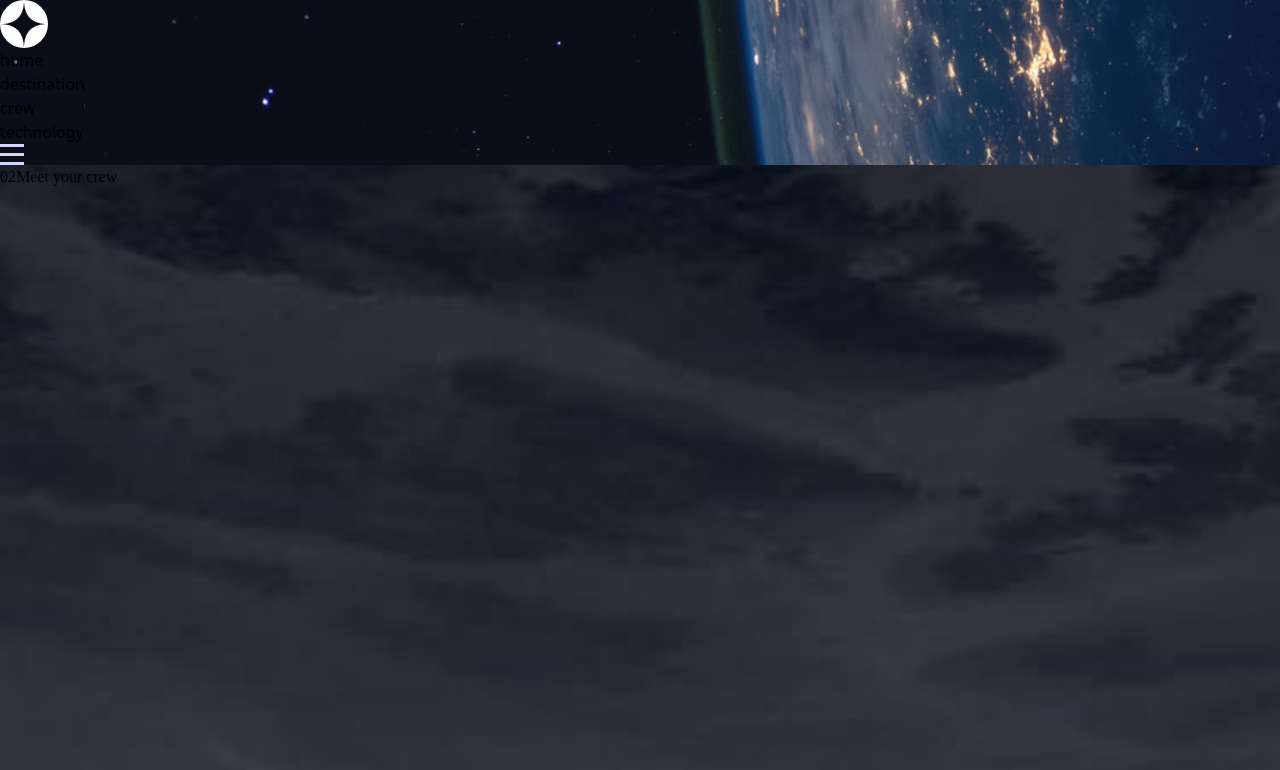
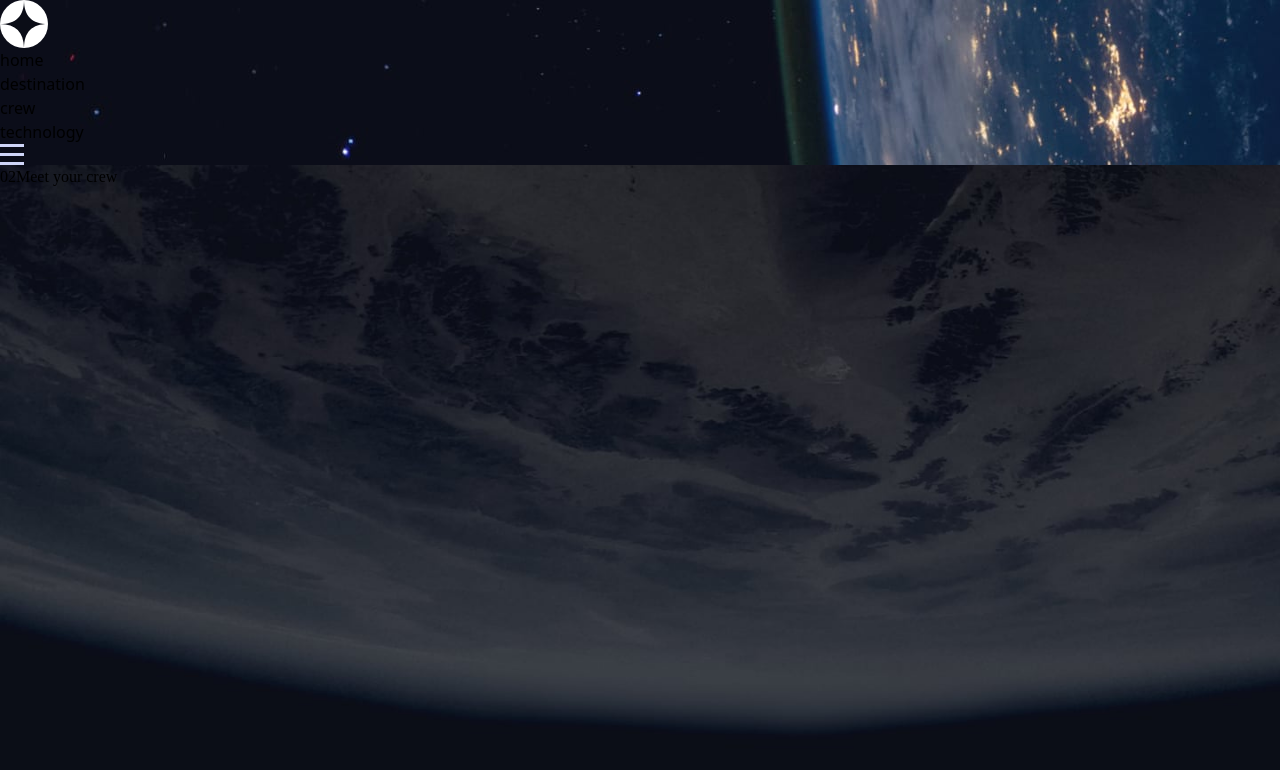
Before and after one commit to matthewkuria/space-tourism-website, a React (Vite) app: page /crew in a window 1280 px wide. Shown: the top 770 px of the page. Built offline with nearby package versions, Linux system fonts and the light colour scheme; a web font is replaced by a local one.

Commit message:
add the responsiveness to the body of the hero section

```diff
--- a/src/index.css
+++ b/src/index.css
@@ -10,10 +10,13 @@ h1{
 }
 
 body {
-      top: 0;
+     background-image: url("./assets/home/background-home-mobile.jpg");
+     background-size: cover;
+     background-position: center;
+     background-repeat: no-repeat;
      height: 100vh;
-     width: 100vw;
-     background: url("./assets/home/background-home-desktop.jpg") center center;
+     width: auto;
+     overflow-y: scroll;
 }
 .explore-btn-container {
   position: relative;
@@ -51,20 +54,29 @@ body {
   z-index: 1;
   transition: 0.6s ease-in-out;
 }
-@media screen and (max-width:936px){
+@media (min-width:576px ){
   body{
-          height: 100vh;
-          width: 100vw;
-          background: url("./assets/home/background-home-tablet.jpg") center center cover no-repeat;
+     background-size: cover;
+     background-position: center;
+     background-repeat: no-repeat;
+     height: 100vh;
+     width: auto;
+     overflow-y: scroll;
+     background: url("./assets/home/background-home-tablet.jpg");
      }
 }
-@media screen and (max-width:576px) {
-     body{
-          height: 100vh;
-          width: 100vw;
-          background: url("./assets/home/background-home-mobile.jpg") center center cover;
+@media (min-width:768px ){
+      body{
+     background-size: cover;
+     background-position: center;
+     background-repeat: no-repeat;
+     height: 100vh;
+     width: auto;
+     overflow-y: scroll;
+     background: url("./assets/home/background-home-desktop.jpg");
      }
 }
+
 ol li{
      list-style-type: decimal-leading-zero;
 }
--- a/src/routes/routes.css
+++ b/src/routes/routes.css
@@ -1,3 +1,12 @@
+/* //* Specific CSS rules for pages components */
+:root {
+  --main-color-dark-blue: #0b0d17;
+  --main-color-white: #ffffff;
+  --main-color-light-blue: #d0d6f9;
+  --font-family-h5-subh2-nav-des: "Barlow Condensed', sans-serif";
+  --font-family-h1-4-sub1: "Bellefair", serif;
+}
+
 /* Mobile first design */
 .crew {
   background-image: url("../assets/crew/background-crew-mobile.jpg");
@@ -8,3 +17,8 @@
   width: auto;
   overflow-y: scroll;
 }
+@media (min-width: 768px) {
+  .crew{
+    background-image: url("../assets/crew/background-crew-desktop.jpg");
+  }
+}
```
